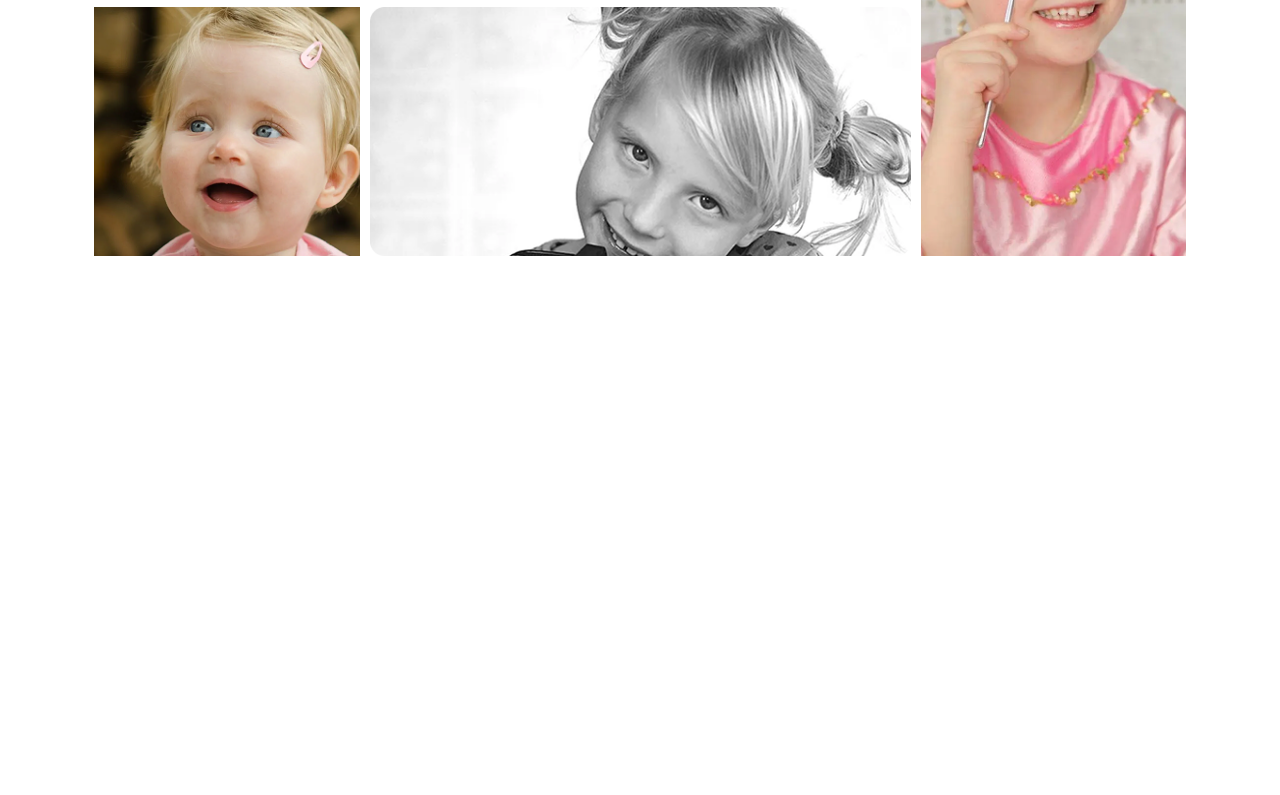
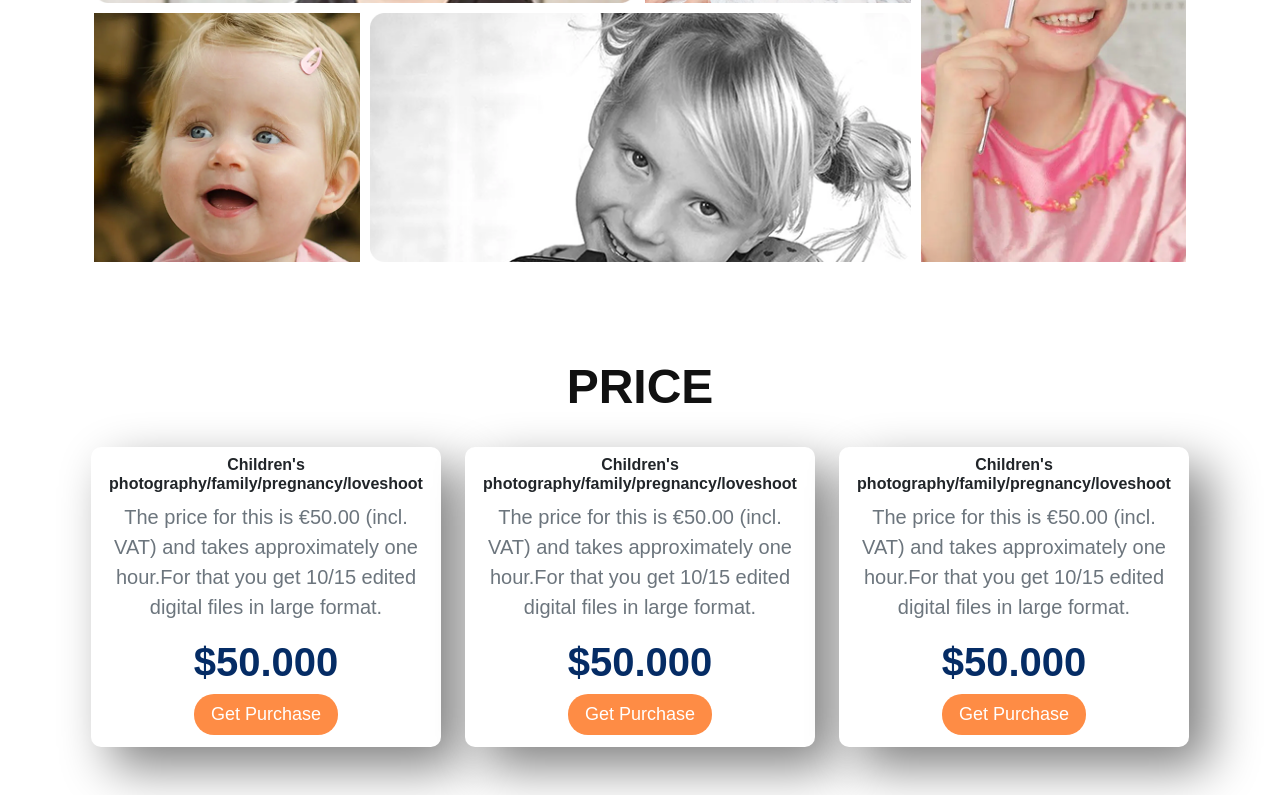
Before and after one commit to bappyy07/kieke-photogrfie-by-bootstrap, a plain HTML site: page index.html in a window 1280 px wide. Shown: the part 2230-3025 px from the top of the page. Before the commit the page ends 2510 px from the top, so only its background shows below. Drawn offline with nearby package versions, Linux system fonts and the light colour scheme; a web font is replaced by a local one.

Commit message:
price-sec-added

```diff
--- a/index.html
+++ b/index.html
@@ -6,6 +6,7 @@
     <title>Kieke-fotografie</title>
     <link href="https://cdn.jsdelivr.net/npm/bootstrap@5.3.5/dist/css/bootstrap.min.css" rel="stylesheet" integrity="sha384-SgOJa3DmI69IUzQ2PVdRZhwQ+dy64/BUtbMJw1MZ8t5HZApcHrRKUc4W0kG879m7" crossorigin="anonymous">
     <link rel="stylesheet" href="style.css">
+    <link href="https://fonts.cdnfonts.com/css/nexa-bold" rel="stylesheet">
   </head>
   <body>
 
@@ -100,7 +101,7 @@
     <div class="container bg-white py-4 text-center">
         <div class="container mx-auto">
             <h1 class="pt-2 large-title">OUR<span class="hero-sp">PORTFOLIO</span></h1>
-            <div class="navi container text-center mx-auto">
+            <div class="navi container text-center d-none d-md-flex">
                 <a class="text-decoration-none" href="#">All</a>
                 <a id="one" href="#">Children</a>
                 <a class="text-decoration-none" href="#">Potraits</a>
@@ -127,6 +128,55 @@
         </div>
     </div>
 
+    <!--price-sec-->
+
+    <div class="container mx-auto text-center py-5">
+        <div class="py-4 text-center">
+            <h1 class="large-head">
+                PRICE
+            </h1>
+        </div>
+        <div class="row gap-4 justify-content-center mx-auto">
+            <div class="col-md-4 col-6 text-center" id="card">
+                <h6 class=" text-center fw-bold pt-2">
+                    Children's photography/family/pregnancy/loveshoot
+                </h6>
+                <p class="text-secondary text-center fs-5">
+                    The price for this is €50.00 (incl. VAT) and takes approximately one hour.For that you get 10/15 edited digital files in large format.
+                </p>
+                <h1 class="text-primary-emphasis fs-1 fw-bold text-center">
+                    $50.000
+                </h1>
+                <button type="submit" class="btn px-3 cl-bt text-center">Get Purchase</button>
+            </div>
+            <div class="col-md-4 col-6 text-center" id="card">
+                <h6 class=" text-center fw-bold pt-2">
+                    Children's photography/family/pregnancy/loveshoot
+                </h6>
+                <p class="text-secondary text-center fs-5">
+                    The price for this is €50.00 (incl. VAT) and takes approximately one hour.For that you get 10/15 edited digital files in large format.
+                </p>
+                <h1 class="text-primary-emphasis fs-1 fw-bold text-center">
+                    $50.000
+                </h1>
+                <button type="submit" class="btn px-3 cl-bt text-center">Get Purchase</button>
+            </div>
+            <div class="col-md-4 col-6 text-center" id="card">
+                <h6 class=" text-center fw-bold pt-2">
+                    Children's photography/family/pregnancy/loveshoot
+                </h6>
+                <p class="text-secondary text-center fs-5">
+                    The price for this is €50.00 (incl. VAT) and takes approximately one hour.For that you get 10/15 edited digital files in large format.
+                </p>
+                <h1 class="text-primary-emphasis fs-1 fw-bold text-center">
+                    $50.000
+                </h1>
+                <button type="submit" class="btn px-3 cl-bt">Get Purchase</button>
+            </div>
+        </div>
+
+    </div>
+
 
 
 
--- a/style.css
+++ b/style.css
@@ -1,8 +1,6 @@
 
 @import url('https://fonts.googleapis.com/css2?family=Homemade+Apple&family=Inter:ital,opsz,wght@0,14..32,100..900;1,14..32,100..900&family=Manrope:wght@200..800&family=Outfit:wght@100..900&family=Plus+Jakarta+Sans:ital,wght@0,200..800;1,200..800&family=Poppins:ital,wght@0,100;0,200;0,300;0,400;0,500;0,600;0,700;0,800;0,900;1,100;1,200;1,300;1,400;1,500;1,600;1,700;1,800;1,900&family=Quicksand:wght@300..700&family=Ruge+Boogie&family=Volkhov:ital,wght@0,400;0,700;1,400;1,700&display=swap');
 
-
-@import url('https://fonts.cdnfonts.com/css/nexa-bold');
 
 
 
@@ -104,9 +102,19 @@ nav a:hover{
 .navi a{
     font-size: 18px;
     color: #333333;
+    transition: all ease-in 0.3s;
+    border-radius: 5px;
+    padding: 3px;
+}
+.navi a:hover{
+    background-color: #8A47F6;
+    color: #f3edfe;
 }
 #one{
     color: #8A47F6;
+}
+#one:hover{
+    color: #f3edfe;
 }
 .grid{
     display: grid;
@@ -125,3 +133,17 @@ nav a:hover{
 .vertical{
     grid-row: auto / span 2;
 }
+
+/*price-sec*/
+
+#card{
+    background-color: #fff;
+    border-radius: 10px;
+    height: 300px;
+    width: 350px;
+    box-shadow: 20px 20px 50px grey;
+}
+#card:hover{
+    color: white;
+    background-color: #111111;
+}
```
